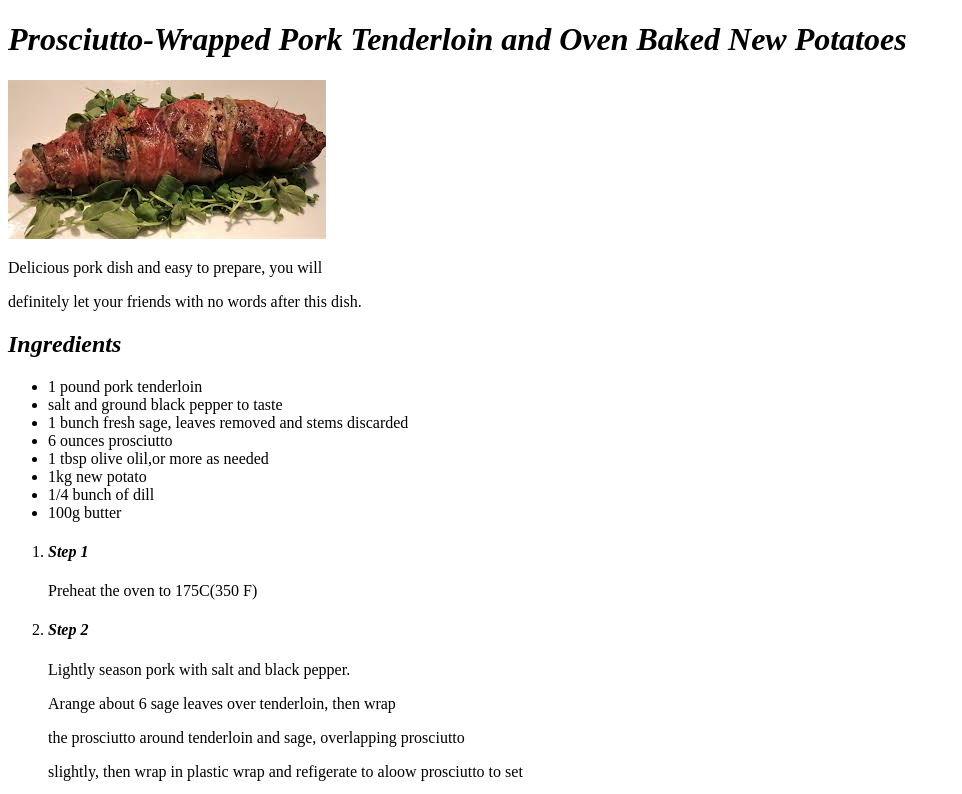
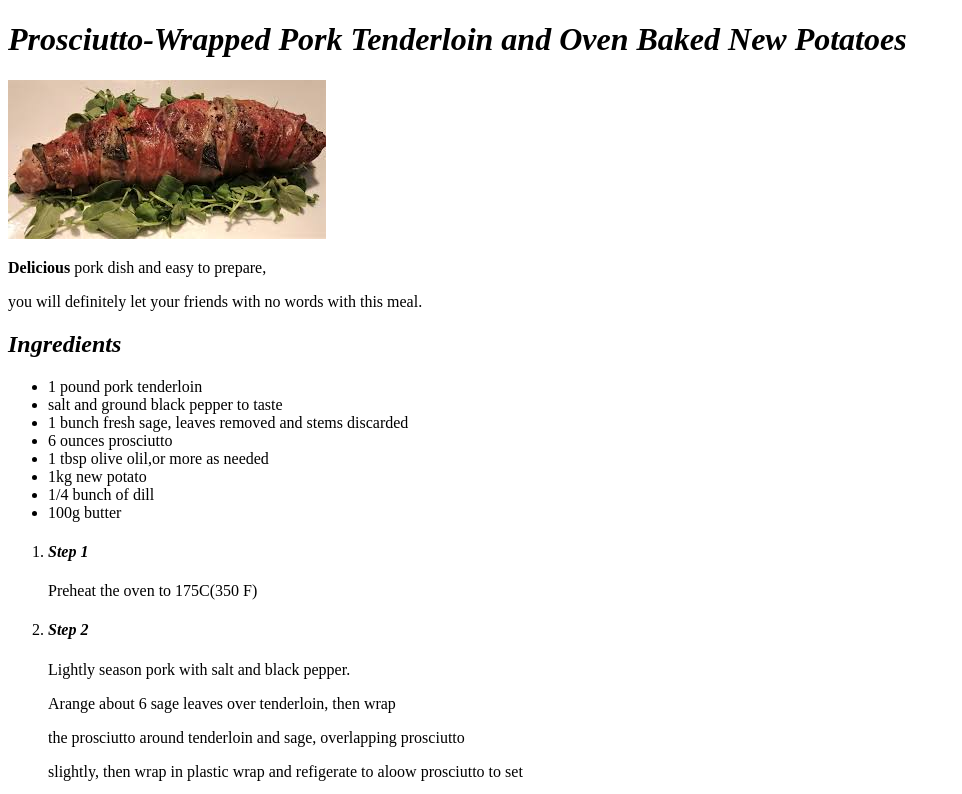
Before and after one commit to coclicimihai/odin_recipes, a plain HTML site: page recipes/pork.html in a window 1280 px wide. Shown: the top 794 px of the page, without its empty margins (0-962 px from the left). Drawn offline with Linux system fonts and the light colour scheme.

Commit message:
Edit recipes/pork.html

```diff
--- a/recipes/pork.html
+++ b/recipes/pork.html
@@ -7,8 +7,8 @@
                     <h1><em><strong>Prosciutto-Wrapped Pork Tenderloin and Oven Baked New Potatoes</strong></em></h1>
                         <img src="../recipes/img/pork.jpeg" alt="Prosciutto-Wrapped Pork Tenderloin">
                         <!--had some trouble and had to redo it again, also checked for pronuntion-->
-                            <p>Delicious pork dish and easy to prepare, you will</p>
-                            <p>definitely let your friends with no words after this dish.</p>
+                            <p><strong>Delicious</strong> pork dish and easy to prepare, </p>
+                            <p>you will definitely let your friends with no words with this meal.</p>
 
                                 <h2><em>Ingredients</em></h2>
                                     <ul>
```
